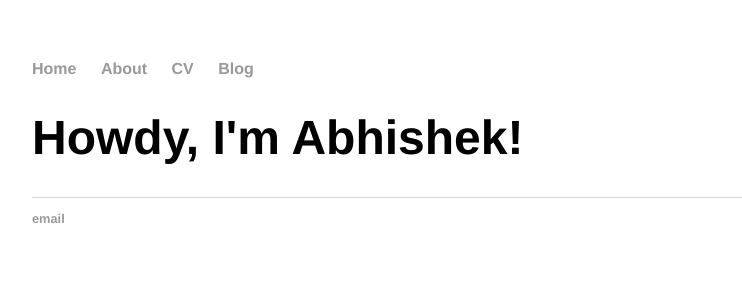
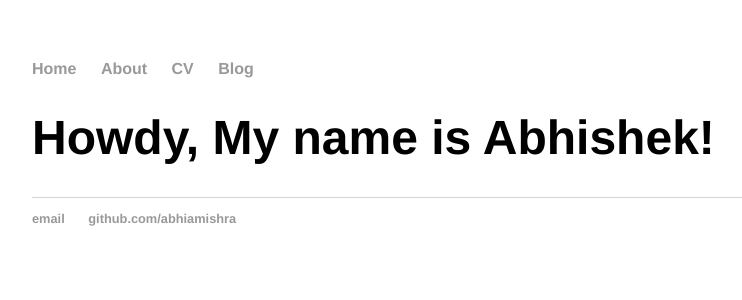
Before and after one commit to abhiamishra/abhiamishra.github.io, a Jekyll site: the page built from index.html, in a window 1280 px wide. Shown: the top 300 px of the page, without its empty margins (160-902 px from the left). Built offline with Jekyll 4.4.1, drawn with Linux system fonts in a browser that asks for light colours.

Commit message:
Updated website changes

```diff
--- a/index.html
+++ b/index.html
@@ -1,28 +1,7 @@
-<!DOCTYPE html>
-<html>
-	<head>
-		<title>Abhishek Amol Mishra</title>
-		<!-- link to main stylesheet -->
-		<link rel="stylesheet" type="text/css" href="/css/main.css">
-	</head>
-	<body>
-		<nav>
-    		<ul>
-        		<li><a href="/">Home</a></li>
-	        	<li><a href="/about">About</a></li>
-        		<li><a href="/cv">CV</a></li>
-        		<li><a href="/blog">Blog</a></li>
-    		</ul>
-		</nav>
-		<div class="container">
-    		<div class="blurb">
-        		<h1>Howdy, I'm Abhishek!</h1>
-    		</div><!-- /.blurb -->
-		</div><!-- /.container -->
-		<footer>
-    		<ul>
-        		<li><a href="mailto:abhiamishra0@gmail.com">email</a></li>
-			</ul>
-		</footer>
-	</body>
-</html>
+---
+layout: default
+title: Abhishek A. Mishra
+---
+<div class="blurb">
+	<h1>Howdy, My name is Abhishek!</h1>
+</div><!-- /.blurb -->
```
